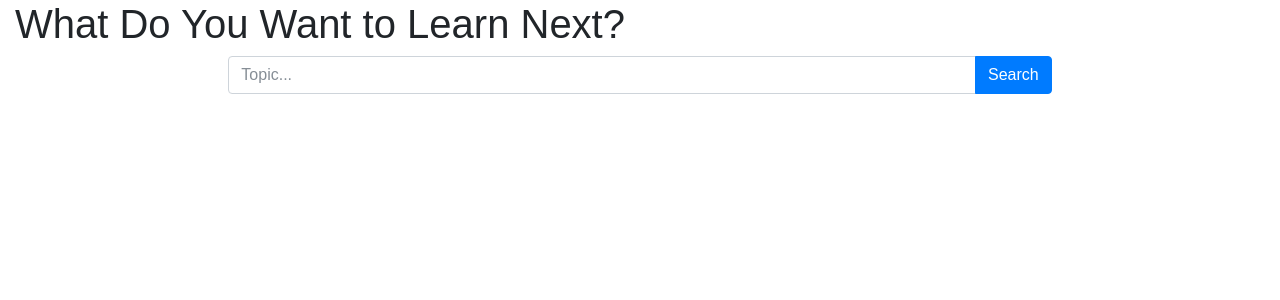
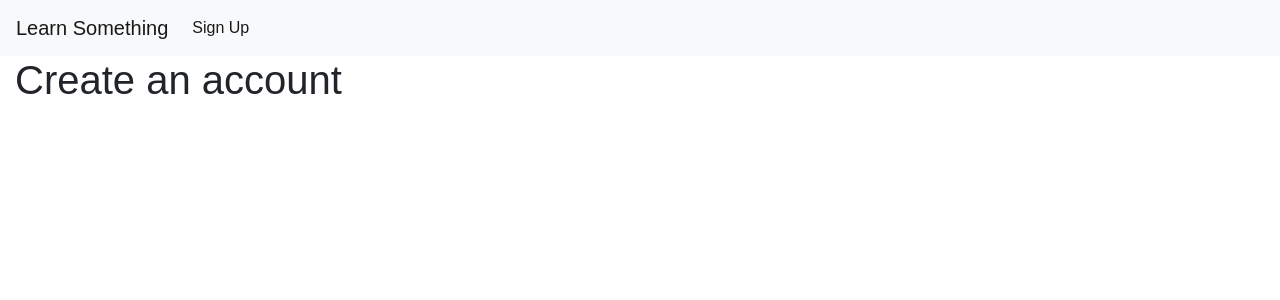
Before and after one commit to jon-cuboulder/csci3308GroupProject, a React (Create React App) app in the folder web/: page /register in a window 1280 px wide. Shown: the top 300 px of the page. Built offline with nearby package versions, Linux system fonts and the light colour scheme.

Commit message:
add a route to create an account and some boilerplate

```diff
--- a/web/src/App.js
+++ b/web/src/App.js
@@ -1,9 +1,16 @@
 import React, { Component } from 'react';
 import { Provider } from 'react-redux';
 import { createStore, combineReducers } from 'redux';
+import {
+  BrowserRouter as Router,
+  Route
+} from 'react-router-dom';
+
 
 import searchReducer from './reducers/search';
 import Home from './containers/Home';
+import Register from './components/Register';
+import Navbar from './components/Navbar';
 
 const store = createStore(combineReducers({
   search: searchReducer
@@ -13,9 +20,15 @@ class App extends Component {
   render() {
     return (
       <Provider store={store}>
-        <div className="App">
-          <Home />
-        </div>
+        <Router>
+          <div>
+            <Navbar />
+            <div className="container-fluid">
+              <Route exact path="/" component={Home} />
+              <Route path="/register" component={Register} />
+            </div>
+          </div>
+        </Router>
       </Provider>
     );
   }
--- /dev/null
+++ b/web/src/components/Navbar.js
@@ -0,0 +1,15 @@
+import React from 'react';
+import { Link } from 'react-router-dom';
+
+export default function Navbar() {
+  return (
+    <nav className="navbar navbar-expand-lg navbar-light bg-light">
+      <Link className="navbar-brand" to="/">Learn Something</Link>
+      <ul className="navbar-nav mr-auto">
+        <li className="nav-item active">
+          <Link className="nav-link" to="/register">Sign Up</Link>
+        </li>
+      </ul>
+    </nav>
+  );
+}
--- /dev/null
+++ b/web/src/components/Register.js
@@ -0,0 +1,7 @@
+import React from 'react';
+
+export default function Register() {
+  return (<div>
+    <h1>Create an account</h1>
+  </div>);
+}
```
